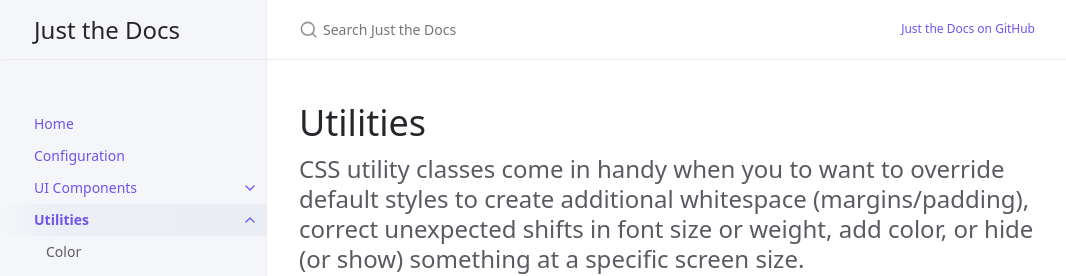
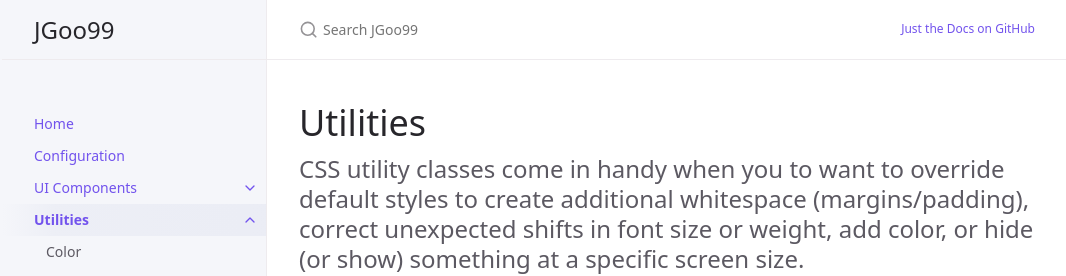
Before and after one commit to JGoo99/JGoo99.github.io, a Jekyll site: the page built from docs/utilities/utilities.md, in a window 1280 px wide. Shown: the top 276 px of the page, without its empty margins (105-1171 px from the left). Built offline with Jekyll 4.4.1, drawn with Linux system fonts in a browser that asks for light colours.

Commit message:
fix: theme error

```diff
--- a/_config.yml
+++ b/_config.yml
@@ -13,11 +13,11 @@
 # you will see them accessed via {{ site.title }}, {{ site.github_repo }}, and so on.
 # You can create any custom variable you would like, and they will be accessible
 # in the templates via {{ site.myvariable }}.
-title: Just the Docs
-description: A Jekyll theme for documentation
-baseurl: "/just-the-docs" # the subpath of your site, e.g. /blog
-url: "https://just-the-docs.github.io" # the base hostname & protocol for your site, e.g. http://example.com
-repository: just-the-docs/just-the-docs # for github-metadata
+title: JGoo99
+description: study with github
+#baseurl: "/just-the-docs" # the subpath of your site, e.g. /blog
+url: "https://jgoo99.github.io" # the base hostname & protocol for your site, e.g. http://example.com
+#repository: just-the-docs/just-the-docs # for github-metadata
 
 permalink: pretty
 
```
